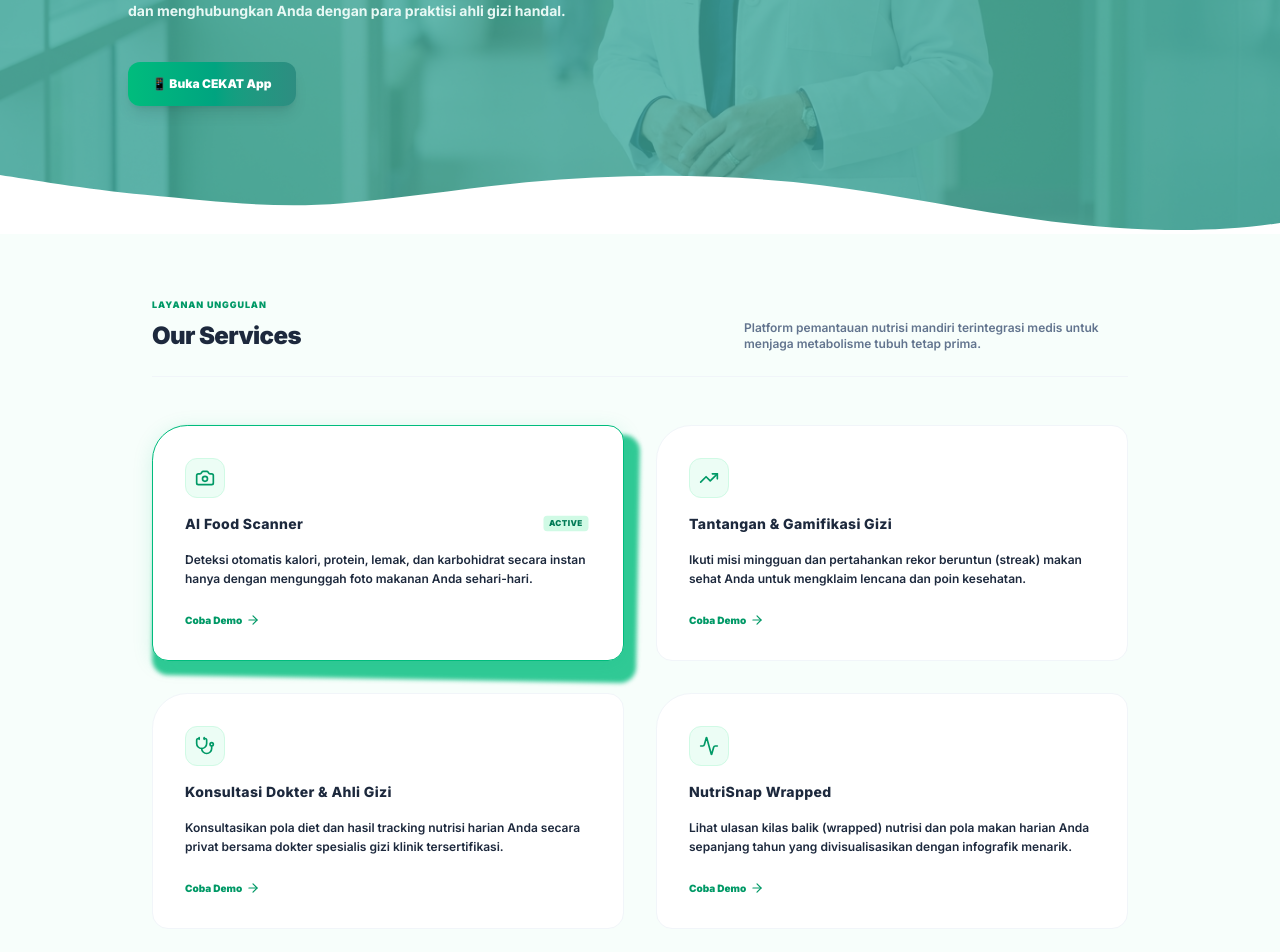
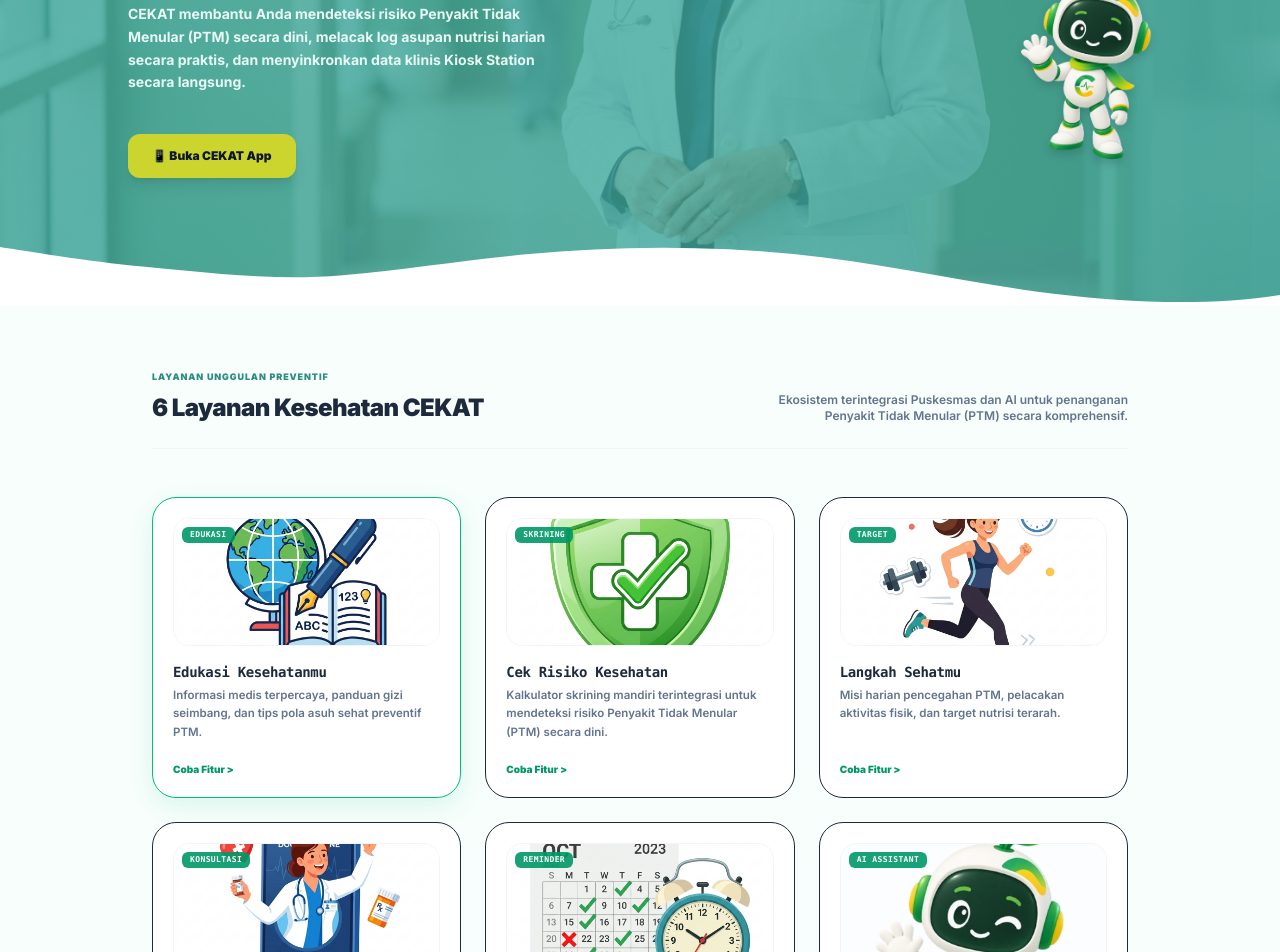
Before and after one commit to ahmadrofiussuud/ahligizi, a Next.js app: page / in a window 1280 px wide. Shown: the part 460-1412 px from the top of the page. Built offline with nearby package versions, Linux system fonts and the light colour scheme.

Commit message:
feat: align landing page and navbar branding, features, and mascot with CEKAT

```diff
--- a/src/app/page.tsx
+++ b/src/app/page.tsx
@@ -66,7 +66,7 @@
   const handleSimulateLogin = (user: typeof demoUsers[0]) => {
     localStorage.setItem('nutrisnap_logged_in', 'true');
     localStorage.setItem('nutrisnap_user_profile', JSON.stringify(user.profile));
-    router.push('/dashboard');
+    router.push('/app?state=main');
   };
 
   return (
@@ -89,21 +89,29 @@
 
         {/* Hero Text content matched with clean styles */}
         <div className="max-w-2xl space-y-6 pt-36 pb-32 z-20 text-white relative pl-6 sm:pl-12 lg:pl-20 xl:pl-32">
+          <span className="text-[10px] font-black uppercase tracking-widest text-[#cbd52d] block bg-emerald-950/40 px-3 py-1 rounded-full border border-emerald-500/30 w-fit">
+            CEK • KENALI • TINDAKLANJUTI
+          </span>
           <h1 className="text-4xl sm:text-5xl lg:text-6xl font-black leading-tight tracking-tight text-white drop-shadow-sm">
             WE PROVIDE BEST<br />HEALTHCARE
           </h1>
           <p className="text-xs sm:text-sm text-teal-50 font-bold leading-relaxed max-w-md opacity-95">
-            CekGizi NutriSnap membantu Anda mendeteksi kalori piring makan secara real-time,
-            menganalisis kandungan nutrisi akurat, dan menghubungkan Anda dengan para praktisi ahli gizi handal.
+            CEKAT membantu Anda mendeteksi risiko Penyakit Tidak Menular (PTM) secara dini,
+            melacak log asupan nutrisi harian secara praktis, dan menyinkronkan data klinis Kiosk Station secara langsung.
           </p>
           <div className="pt-4 flex flex-wrap gap-3">
             <Link
               href="/app"
-              className="px-6 py-3.5 rounded-xl bg-gradient-to-r from-emerald-500 to-[#2d8d81] text-white font-black text-xs shadow-lg hover:brightness-105 active:scale-95 transition flex items-center gap-1.5"
+              className="px-6 py-3.5 rounded-xl bg-[#cbd52d] hover:bg-[#b0ba24] text-slate-900 font-black text-xs shadow-lg hover:brightness-105 active:scale-95 transition flex items-center gap-1.5"
             >
               <span>📱 Buka CEKAT App</span>
             </Link>
           </div>
+        </div>
+
+        {/* Floating waving mascot next to doctor */}
+        <div className="hidden lg:flex absolute right-24 bottom-16 z-20 w-48 h-64 items-center justify-center animate-bounce" style={{ animationDuration: '6s' }}>
+          <img src="/images/maskot cekat normal.png" alt="Cekat Mascot" className="w-full h-full object-contain drop-shadow-lg" />
         </div>
 
         {/* Curved SVG Wave Bottom overlaying layout background naturally without thin white lines */}
@@ -114,162 +122,94 @@
         </div>
       </section>
 
-      {/* 2. Our Departments / Services Section - Modern Minimalist Card Layout (No raw emojis, rich aesthetics) */}
+      {/* 2. Our Services Section - 6 CEKAT Features Grid */}
       <section id="features-section" className="max-w-5xl mx-auto space-y-12 px-6 scroll-mt-24">
         <div className="flex flex-col md:flex-row md:items-end justify-between gap-4 border-b border-slate-100 pb-6">
-          <div className="space-y-2">
-            <span className="text-[9px] font-black text-emerald-600 uppercase tracking-widest block">LAYANAN UNGGULAN</span>
-            <h2 className="text-2xl font-black text-slate-800 tracking-tight">Our Services</h2>
+          <div className="space-y-2 text-left">
+            <span className="text-[9px] font-black text-[#2d8d81] uppercase tracking-widest block">LAYANAN UNGGULAN PREVENTIF</span>
+            <h2 className="text-2xl font-black text-slate-800 tracking-tight">6 Layanan Kesehatan CEKAT</h2>
           </div>
-          <p className="text-xs text-slate-500 font-semibold max-w-sm">
-            Platform pemantauan nutrisi mandiri terintegrasi medis untuk menjaga metabolisme tubuh tetap prima.
+          <p className="text-xs text-slate-500 font-semibold max-w-sm text-left md:text-right">
+            Ekosistem terintegrasi Puskesmas dan AI untuk penanganan Penyakit Tidak Menular (PTM) secara komprehensif.
           </p>
         </div>
 
-        <div className="grid grid-cols-1 sm:grid-cols-2 gap-8">
-          {/* Service 1: AI Scanner */}
-          <div className="relative group">
-            {/* Cyberpunk tactical offset backplate - rotates and offsets when selected */}
-            <div className={`absolute -inset-1.5 rounded-2xl rounded-tl-[2.2rem] bg-emerald-500/80 transition-all duration-300 ${
-              selectedService === 0
-                ? 'translate-x-2 translate-y-3 rotate-1 opacity-100 blur-[2px]'
-                : 'translate-x-0 translate-y-0 rotate-0 opacity-0 scale-95'
-            }`}></div>
-
+        <div className="grid grid-cols-1 md:grid-cols-3 gap-6">
+          {[
+            {
+              id: 0,
+              title: "Edukasi Kesehatanmu",
+              desc: "Informasi medis terpercaya, panduan gizi seimbang, dan tips pola asuh sehat preventif PTM.",
+              img: "/images/icon_edukasi.jpg",
+              badge: "EDUKASI"
+            },
+            {
+              id: 1,
+              title: "Cek Risiko Kesehatan",
+              desc: "Kalkulator skrining mandiri terintegrasi untuk mendeteksi risiko Penyakit Tidak Menular (PTM) secara dini.",
+              img: "/images/icon_risiko.jpg",
+              badge: "SKRINING"
+            },
+            {
+              id: 2,
+              title: "Langkah Sehatmu",
+              desc: "Misi harian pencegahan PTM, pelacakan aktivitas fisik, dan target nutrisi terarah.",
+              img: "/images/icon_langkah.jpg",
+              badge: "TARGET"
+            },
+            {
+              id: 3,
+              title: "Kebutuhanmu",
+              desc: "Layanan konsultasi gizi terpadu, rujukan faskes primer, serta resep pangan bergizi klinis.",
+              img: "/images/icon_kebutuhan.jpg",
+              badge: "KONSULTASI"
+            },
+            {
+              id: 4,
+              title: "Pengingat & Jadwal",
+              desc: "Pengingat otomatis minum obat, kontrol rutin ke faskes, serta jadwal aktivitas preventif harian.",
+              img: "/images/icon_pengingat.jpg",
+              badge: "REMINDER"
+            },
+            {
+              id: 5,
+              title: "Tanya Ceko AI",
+              desc: "Asisten kecerdasan buatan (Ceko AI Gizi) yang siap melayani tanya jawab nutrisi & saran PTM 24/7.",
+              img: "/images/maskot cekat tanda tanya.png",
+              badge: "AI ASSISTANT"
+            }
+          ].map((srv) => (
             <div
-              onClick={() => setSelectedService(0)}
-              className={`relative bg-white border p-8 rounded-2xl rounded-tl-[2.2rem] hover:shadow-xl cursor-pointer transition-all duration-300 ease-out flex flex-col justify-between space-y-6 ${
-                selectedService === 0
-                  ? 'border-emerald-500 shadow-[0_4px_20px_rgba(16,185,129,0.15)]'
-                  : 'border-slate-100 hover:border-emerald-200'
+              key={srv.id}
+              onClick={() => setSelectedService(srv.id)}
+              className={`relative bg-white border p-5 rounded-3xl hover:shadow-lg cursor-pointer transition-all duration-300 flex flex-col justify-between space-y-5 text-left group overflow-hidden ${
+                selectedService === srv.id
+                  ? 'border-emerald-500 shadow-[0_8px_25px_rgba(16,185,129,0.12)]'
+                  : 'border-slate-150 hover:border-emerald-250'
               }`}
             >
               <div className="space-y-4">
-                <div className="w-10 h-10 rounded-xl bg-emerald-50 border border-emerald-100 flex items-center justify-center text-emerald-600 transition-transform duration-300 group-hover:scale-105">
-                  <Camera className="w-5 h-5" />
+                {/* Thumbnail image instead of simple icon */}
+                <div className="w-full h-32 rounded-2xl overflow-hidden border border-slate-100 bg-slate-50 relative shrink-0">
+                  <img src={srv.img} alt={srv.title} className="w-full h-full object-cover group-hover:scale-105 transition-transform duration-300" />
+                  <div className="absolute top-2 left-2 px-2 py-0.5 rounded-md bg-emerald-600/90 text-white font-mono text-[8px] font-black tracking-wider uppercase">
+                    {srv.badge}
+                  </div>
                 </div>
-                <h3 className="text-sm font-extrabold text-slate-850 tracking-wide flex items-center justify-between">
-                  <span>AI Food Scanner</span>
-                  {selectedService === 0 && <span className="text-[9px] bg-emerald-100 text-emerald-700 px-1.5 py-0.5 rounded font-black uppercase tracking-wider scale-90">ACTIVE</span>}
-                </h3>
-                <p className="text-xs text-slate-550 leading-relaxed font-semibold">
-                  Deteksi otomatis kalori, protein, lemak, dan karbohidrat secara instan hanya dengan mengunggah foto makanan Anda sehari-hari.
-                </p>
+                <div className="space-y-1">
+                  <h3 className="text-sm font-black text-slate-800 font-mono tracking-tight group-hover:text-emerald-700 transition">
+                    {srv.title}
+                  </h3>
+                  <p className="text-[11.5px] text-slate-500 leading-relaxed font-semibold">
+                    {srv.desc}
+                  </p>
+                </div>
               </div>
               <a href="#login-section" className="text-[10px] font-black text-emerald-600 flex items-center gap-1 hover:text-emerald-700 transition">
-                <span>Coba Demo</span>
-                <ArrowRight className="w-3.5 h-3.5 transition-transform duration-300 group-hover:translate-x-1" />
+                <span>Coba Fitur &gt;</span>
               </a>
             </div>
-          </div>
-
-          {/* Service 2: Gamifikasi */}
-          <div className="relative group">
-            {/* Cyberpunk tactical offset backplate - rotates and offsets when selected */}
-            <div className={`absolute -inset-1.5 rounded-2xl rounded-tl-[2.2rem] bg-emerald-500/80 transition-all duration-300 ${
-              selectedService === 1
-                ? 'translate-x-2 translate-y-3 rotate-1 opacity-100 blur-[2px]'
-                : 'translate-x-0 translate-y-0 rotate-0 opacity-0 scale-95'
-            }`}></div>
-
-            <div
-              onClick={() => setSelectedService(1)}
-              className={`relative bg-white border p-8 rounded-2xl rounded-tl-[2.2rem] hover:shadow-xl cursor-pointer transition-all duration-300 ease-out flex flex-col justify-between space-y-6 ${
-                selectedService === 1
-                  ? 'border-emerald-500 shadow-[0_4px_20px_rgba(16,185,129,0.15)]'
-                  : 'border-slate-100 hover:border-emerald-200'
-              }`}
-            >
-              <div className="space-y-4">
-                <div className="w-10 h-10 rounded-xl bg-emerald-50 border border-emerald-100 flex items-center justify-center text-emerald-600 transition-transform duration-300 group-hover:scale-105">
-                  <TrendingUp className="w-5 h-5" />
-                </div>
-                <h3 className="text-sm font-extrabold text-slate-850 tracking-wide flex items-center justify-between">
-                  <span>Tantangan & Gamifikasi Gizi</span>
-                  {selectedService === 1 && <span className="text-[9px] bg-emerald-100 text-emerald-700 px-1.5 py-0.5 rounded font-black uppercase tracking-wider scale-90">ACTIVE</span>}
-                </h3>
-                <p className="text-xs text-slate-550 leading-relaxed font-semibold">
-                  Ikuti misi mingguan dan pertahankan rekor beruntun (streak) makan sehat Anda untuk mengklaim lencana dan poin kesehatan.
-                </p>
-              </div>
-              <a href="#login-section" className="text-[10px] font-black text-emerald-600 flex items-center gap-1 hover:text-emerald-700 transition">
-                <span>Coba Demo</span>
-                <ArrowRight className="w-3.5 h-3.5 transition-transform duration-300 group-hover:translate-x-1" />
-              </a>
-            </div>
-          </div>
-
-          {/* Service 3: Dokter Sesi */}
-          <div className="relative group">
-            {/* Cyberpunk tactical offset backplate - rotates and offsets when selected */}
-            <div className={`absolute -inset-1.5 rounded-2xl rounded-tl-[2.2rem] bg-emerald-500/80 transition-all duration-300 ${
-              selectedService === 2
-                ? 'translate-x-2 translate-y-3 rotate-1 opacity-100 blur-[2px]'
-                : 'translate-x-0 translate-y-0 rotate-0 opacity-0 scale-95'
-            }`}></div>
-
-            <div
-              onClick={() => setSelectedService(2)}
-              className={`relative bg-white border p-8 rounded-2xl rounded-tl-[2.2rem] hover:shadow-xl cursor-pointer transition-all duration-300 ease-out flex flex-col justify-between space-y-6 ${
-                selectedService === 2
-                  ? 'border-emerald-500 shadow-[0_4px_20px_rgba(16,185,129,0.15)]'
-                  : 'border-slate-100 hover:border-emerald-200'
-              }`}
-            >
-              <div className="space-y-4">
-                <div className="w-10 h-10 rounded-xl bg-emerald-50 border border-emerald-100 flex items-center justify-center text-emerald-600 transition-transform duration-300 group-hover:scale-105">
-                  <Stethoscope className="w-5 h-5" />
-                </div>
-                <h3 className="text-sm font-extrabold text-slate-850 tracking-wide flex items-center justify-between">
-                  <span>Konsultasi Dokter & Ahli Gizi</span>
-                  {selectedService === 2 && <span className="text-[9px] bg-emerald-100 text-emerald-700 px-1.5 py-0.5 rounded font-black uppercase tracking-wider scale-90">ACTIVE</span>}
-                </h3>
-                <p className="text-xs text-slate-550 leading-relaxed font-semibold">
-                  Konsultasikan pola diet dan hasil tracking nutrisi harian Anda secara privat bersama dokter spesialis gizi klinik tersertifikasi.
-                </p>
-              </div>
-              <a href="#login-section" className="text-[10px] font-black text-emerald-600 flex items-center gap-1 hover:text-emerald-700 transition">
-                <span>Coba Demo</span>
-                <ArrowRight className="w-3.5 h-3.5 transition-transform duration-300 group-hover:translate-x-1" />
-              </a>
-            </div>
-          </div>
-
-          {/* Service 4: Wrapped */}
-          <div className="relative group">
-            {/* Cyberpunk tactical offset backplate - rotates and offsets when selected */}
-            <div className={`absolute -inset-1.5 rounded-2xl rounded-tl-[2.2rem] bg-emerald-500/80 transition-all duration-300 ${
-              selectedService === 3
-                ? 'translate-x-2 translate-y-3 rotate-1 opacity-100 blur-[2px]'
-                : 'translate-x-0 translate-y-0 rotate-0 opacity-0 scale-95'
-            }`}></div>
-
-            <div
-              onClick={() => setSelectedService(3)}
-              className={`relative bg-white border p-8 rounded-2xl rounded-tl-[2.2rem] hover:shadow-lg cursor-pointer transition-all duration-300 ease-out flex flex-col justify-between space-y-6 ${
-                selectedService === 3
-                  ? 'border-emerald-500 shadow-[0_4px_20px_rgba(16,185,129,0.15)]'
-                  : 'border-slate-100 hover:border-emerald-200'
-              }`}
-            >
-              <div className="space-y-4">
-                <div className="w-10 h-10 rounded-xl bg-emerald-50 border border-emerald-100 flex items-center justify-center text-emerald-600 transition-transform duration-300 group-hover:scale-105">
-                  <Activity className="w-5 h-5" />
-                </div>
-                <h3 className="text-sm font-extrabold text-slate-850 tracking-wide flex items-center justify-between">
-                  <span>NutriSnap Wrapped</span>
-                  {selectedService === 3 && <span className="text-[9px] bg-emerald-100 text-emerald-700 px-1.5 py-0.5 rounded font-black uppercase tracking-wider scale-90">ACTIVE</span>}
-                </h3>
-                <p className="text-xs text-slate-550 leading-relaxed font-semibold">
-                  Lihat ulasan kilas balik (wrapped) nutrisi dan pola makan harian Anda sepanjang tahun yang divisualisasikan dengan infografik menarik.
-                </p>
-              </div>
-              <a href="#login-section" className="text-[10px] font-black text-emerald-600 flex items-center gap-1 hover:text-emerald-700 transition">
-                <span>Coba Demo</span>
-                <ArrowRight className="w-3.5 h-3.5 transition-transform duration-300 group-hover:translate-x-1" />
-              </a>
-            </div>
-          </div>
+          ))}
         </div>
       </section>
 
@@ -374,10 +314,10 @@
           </div>
           <div className="space-y-4">
             <span className="text-[9px] font-black text-emerald-600 uppercase tracking-widest block">TENTANG KAMI</span>
-            <h2 className="text-2xl font-black text-slate-800 leading-tight">Membentuk Kebiasaan Makan Sehat Secara Ilmiah</h2>
+            <h2 className="text-2xl font-black text-slate-800 leading-tight">Membentuk Kebiasaan Hidup Sehat Preventif PTM</h2>
             <p className="text-xs text-slate-505 leading-relaxed font-semibold">
-              NutriSnap dikembangkan bersama praktisi nutrisi Indonesia untuk menghadirkan tracking gizi tanpa repot.
-              Melalui deteksi Gemini AI Vision, kami membantu Anda mengenali pola makan harian dengan tepat guna menghindari risiko penyakit metabolik.
+              CEKAT dikembangkan bersama praktisi medis dan faskes primer Ngabab untuk menghadirkan sistem penapisan (skrining) Penyakit Tidak Menular (PTM) yang efisien.
+              Melalui integrasi data SatuSehat dan pendampingan asisten AI Ceko, kami mendampingi pola diet, log kalori, dan pencegahan risiko hipertensi Anda secara real-time.
             </p>
             <div className="pt-2">
               <a
@@ -432,14 +372,14 @@
         <div className="text-center space-y-2">
           <h2 className="text-2xl font-black text-slate-800 tracking-tight uppercase">WHAT USERS SAY</h2>
           <p className="text-xs text-slate-400 font-semibold max-w-md mx-auto">
-            Cerita sukses dari mereka yang telah mengubah pola hidup menjadi lebih sehat bersama NutriSnap.
+            Cerita sukses dari mereka yang telah mendeteksi risiko dan menjaga kebugaran bersama CEKAT.
           </p>
         </div>
 
         <div className="grid grid-cols-1 md:grid-cols-2 gap-8">
           <div className="bg-white p-6 rounded-3xl border border-slate-100 shadow-sm space-y-4">
             <p className="text-xs text-slate-505 leading-relaxed italic font-semibold">
-              &ldquo;Dulu saya malas mencatat makanan karena ribet memasukkan data kalori satu per satu. Dengan NutriSnap, saya tinggal jepret foto piring makan siang saya, dan Gemini langsung menghitung kadar protein & karbohidratnya secara instan!&rdquo;
+              &ldquo;Dulu saya khawatir dengan tensi darah dan gula darah saya yang naik turun. Sejak menggunakan CEKAT, saya bisa memantau tren mingguan secara presisi dan dibantu pengingat kontrol faskes otomatis!&rdquo;
             </p>
             <div className="flex items-center space-x-3">
               <div className="w-8 h-8 rounded-full bg-emerald-100 flex items-center justify-center font-bold text-emerald-700 text-xs">
@@ -475,7 +415,7 @@
           <div className="text-center space-y-1.5">
             <h3 className="text-lg font-black text-slate-850">Akses Masuk Cepat</h3>
             <p className="text-xs text-slate-500 font-semibold">
-              Silakan pilih salah satu role akun demo berikut untuk mencoba seluruh fitur NutriSnap.
+              Silakan pilih salah satu role akun demo berikut untuk mencoba seluruh fitur CEKAT.
             </p>
           </div>
 
--- a/src/components/Navbar.tsx
+++ b/src/components/Navbar.tsx
@@ -39,11 +39,6 @@
   };
 
 
-  // Hide top site Navbar on /app2 so App 2 uses its own dedicated top header navbar
-  if (pathname === '/app2') {
-    return null;
-  }
-
   const isLandingPage = pathname === '/';
 
   // Navigation links shown when logged in (Clean professional labels without raw emojis)
@@ -53,9 +48,6 @@
     { name: 'Scan Gizi', href: '/scan' },
     { name: 'Dashboard', href: '/dashboard' },
     { name: 'CEKAT App', href: '/app' },
-    { name: 'CEKAT App 2', href: '/app2' },
-    { name: 'Gamifikasi', href: '/gamification' },
-    { name: 'Konsultasi', href: '/consultation' },
     { name: 'Artikel', href: '/articles' },
   ];
 
@@ -64,7 +56,6 @@
     { name: 'Pantry AI', href: '/pantry-ai' },
     { name: 'CEKAT Station', href: '/station' },
     { name: 'CEKAT App', href: '/app' },
-    { name: 'CEKAT App 2', href: '/app2' },
     { name: 'Fitur Utama', href: '#features-section' },
     { name: 'Cara Kerja', href: '#how-it-works-section' },
     { name: 'Tim Medis', href: '#doctors-section' },
@@ -84,15 +75,13 @@
         <div className="flex items-center justify-between h-16">
           {/* Logo */}
           <Link href={isLoggedIn ? "/dashboard" : "/"} className="flex items-center space-x-2 group shrink-0">
-            <div className={`w-9 h-9 rounded-xl flex items-center justify-center shadow-sm group-hover:scale-105 transition-transform ${
-              isLandingPage && !isLoggedIn && !isScrolled ? 'bg-white text-[#2d8d81]' : 'bg-emerald-600 text-white'
-            }`}>
-              <Leaf className="w-5 h-5 font-bold" />
+            <div className="w-9 h-9 rounded-xl bg-white flex items-center justify-center p-0.5 shadow-sm group-hover:scale-105 transition-transform">
+              <img src="/images/logo C cekat.png" alt="Cekat Logo" className="w-full h-full object-contain" />
             </div>
-            <span className={`text-lg font-extrabold tracking-tight ${
+            <span className={`text-lg font-black tracking-tight ${
               isLandingPage && !isLoggedIn && !isScrolled ? 'text-white' : 'text-slate-800'
             }`}>
-              NutriSnap
+              CEKAT
             </span>
           </Link>
 
```
